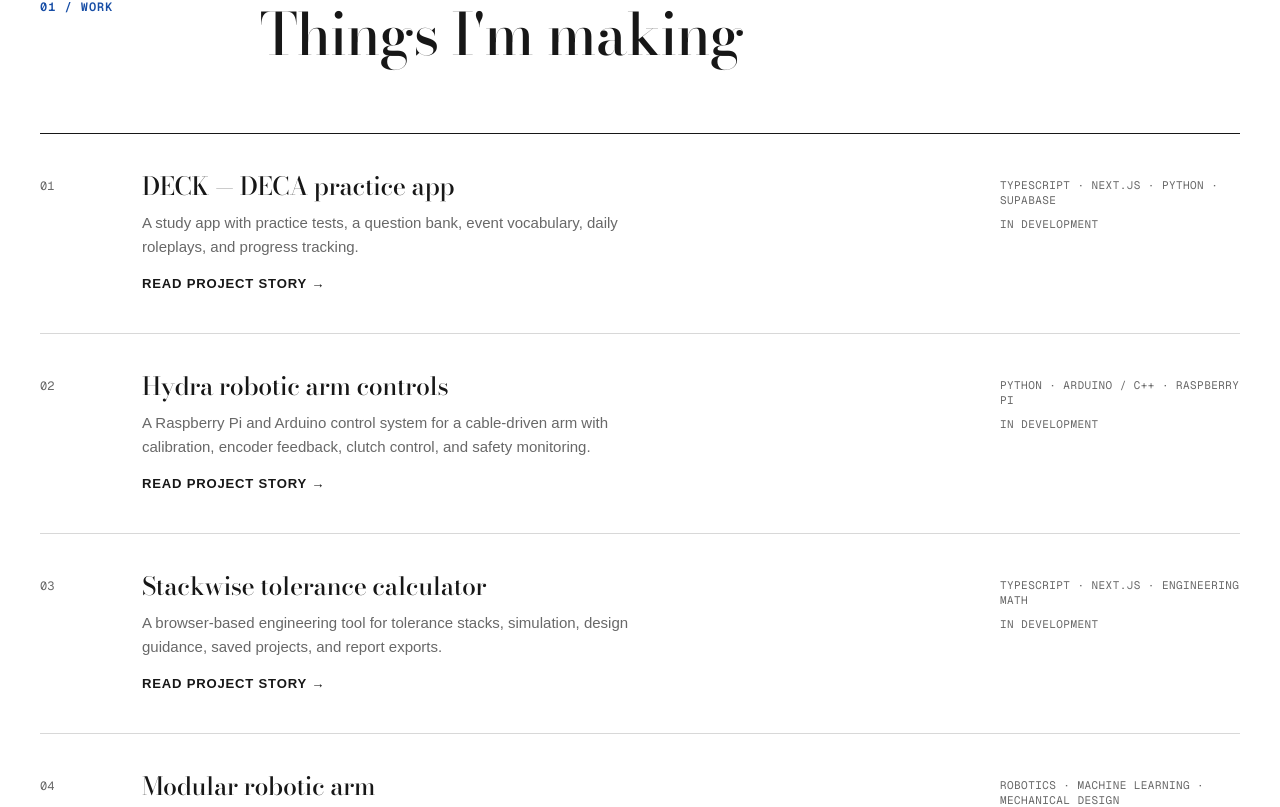
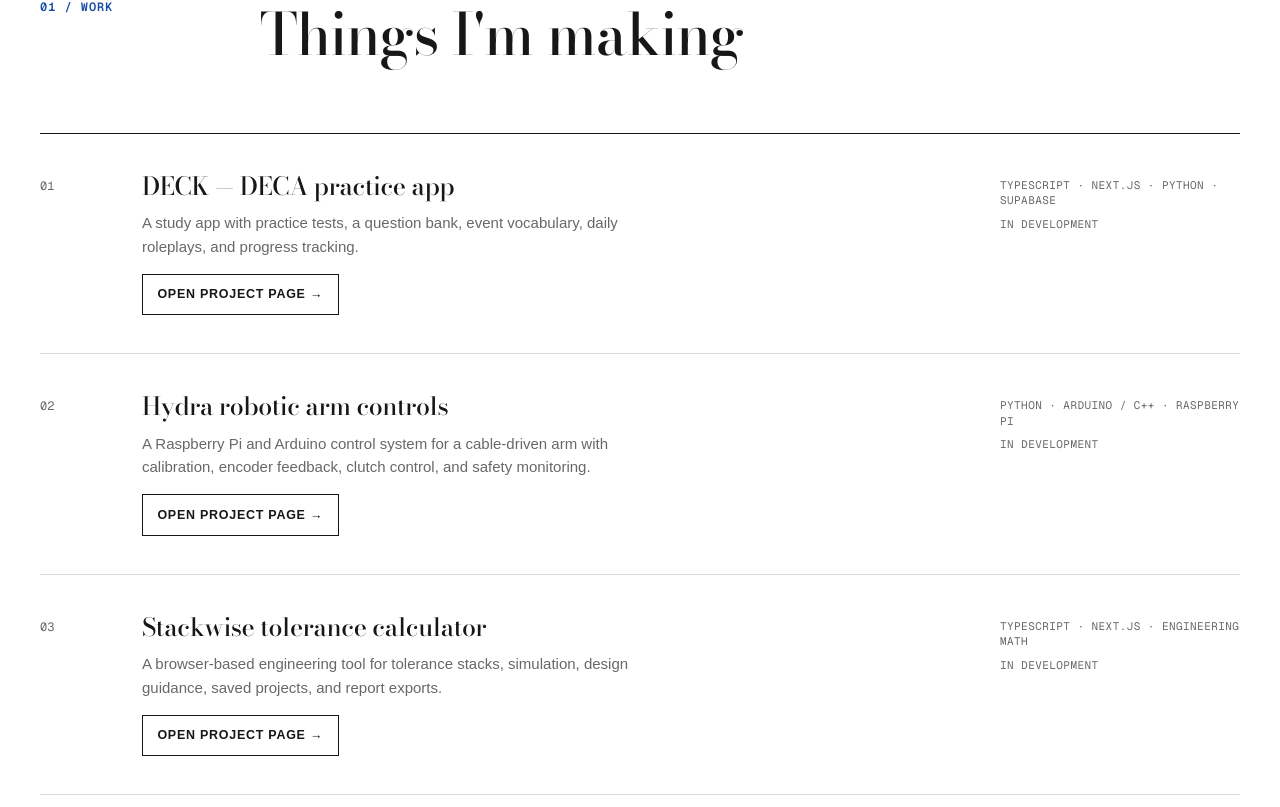
Before and after one commit to WHYDOESTHISWORLDEXIST/stefan-portfolio, a Next.js app: page / in a window 1280 px wide. Shown: the part 858-1665 px from the top of the page. Built offline with nearby package versions, Linux system fonts and the light colour scheme; a web font is replaced by a local one.

Commit message:
Add explicit project page buttons

```diff
--- a/app/globals.css
+++ b/app/globals.css
@@ -131,11 +131,12 @@ img, video { height: auto; }
 .publishedBook h2 { max-width: 16ch; margin-top: 1rem; }
 .publishedBook p { max-width: 38rem; margin: 2rem 0; font-size: 1.1rem; line-height: 1.65; }
 .topicProjectGrid { display: grid; grid-template-columns: repeat(2, minmax(0, 1fr)); }
-.topicProjectCard { min-height: 24rem; padding: clamp(1.5rem, 4vw, 3rem); border-right: 1px solid var(--line); border-bottom: 1px solid var(--line); color: inherit; text-decoration: none; }
+.topicProjectCard { min-height: 24rem; padding: clamp(1.5rem, 4vw, 3rem); border-right: 1px solid var(--line); border-bottom: 1px solid var(--line); color: inherit; }
 .topicProjectCard:nth-child(even) { border-right: 0; }
 .topicProjectCard h2 { margin-top: clamp(3rem, 7vw, 6rem); }
 .topicProjectCard p { max-width: 32rem; margin: 1.5rem 0 2.5rem; line-height: 1.6; }
-.topicProjectCard strong { font-size: .8rem; letter-spacing: .05em; text-transform: uppercase; }
+.topicProjectCard > a { display: inline-block; padding: .65rem .9rem; border: 1px solid var(--ink); color: inherit; font-size: .78rem; font-weight: 700; letter-spacing: .05em; text-decoration: none; text-transform: uppercase; }
+.topicProjectCard > a:hover { color: var(--paper); background: var(--ink); }
 @media (max-width: 42rem) {
   .topicHero > p:last-child { margin-left: 0; }
   .publishedBook, .topicProjectGrid { grid-template-columns: minmax(0, 1fr); }
@@ -169,10 +170,10 @@ img, video { height: auto; }
 @media (prefers-reduced-motion:reduce){html{scroll-behavior:auto}}
 
 /* Project index links and individual project stories. */
-.project { color: inherit; text-decoration: none; transition: background-color .2s ease, padding-inline .2s ease; }
-.project:hover { background: color-mix(in srgb, var(--line) 28%, transparent); padding-inline: clamp(.5rem, 1.5vw, 1.25rem); }
-.project:focus-visible { outline: 2px solid currentColor; outline-offset: 5px; }
-.projectReadMore { display: inline-block; margin-top: 1rem; font-size: .82rem; font-weight: 700; letter-spacing: .06em; text-transform: uppercase; }
+.project { color: inherit; }
+.projectReadMore { display: inline-block; margin-top: 1rem; padding: .65rem .9rem; border: 1px solid var(--ink); color: inherit; font-size: .78rem; font-weight: 700; letter-spacing: .06em; text-decoration: none; text-transform: uppercase; }
+.projectReadMore:hover { color: var(--paper); background: var(--ink); }
+.projectReadMore:focus-visible { outline: 2px solid currentColor; outline-offset: 4px; }
 .projectPage { background: var(--paper); }
 .projectStoryHero { padding-block: clamp(5rem, 11vw, 9rem) clamp(4rem, 8vw, 7rem); }
 .projectStoryHero .eyebrow { margin: 0 0 1.75rem; font-size: .78rem; font-weight: 700; letter-spacing: .1em; text-transform: uppercase; }
--- a/app/page.tsx
+++ b/app/page.tsx
@@ -27,15 +27,15 @@ export default function Home() {
         <header className="sectionHead"><p>01 / Work</p><h2>Things I&apos;m making</h2></header>
         <div className="projectList">
           {projects.map((project, index) => (
-            <a className="project" href={`/projects/${project.slug}`} key={project.title}>
+            <article className="project" key={project.title}>
               <span className="projectNumber">0{index + 1}</span>
               <div>
                 <h3>{project.title}</h3>
                 <p>{project.shortDescription}</p>
-                <span className="projectReadMore">Read project story →</span>
+                <a className="projectReadMore" href={`/projects/${project.slug}`} target="_self">Open project page →</a>
               </div>
               <div className="projectMeta"><span>{project.tools}</span><span>{project.year}</span></div>
-            </a>
+            </article>
           ))}
         </div>
       </section>
--- a/app/projects/page.tsx
+++ b/app/projects/page.tsx
@@ -14,12 +14,12 @@ export default function ProjectsPage() {
     <TopicShell eyebrow="Work in progress" title="Current projects" intro="What I am building, researching, and learning from right now. Select a project for the full story.">
       <div className="topicProjectGrid">
         {projects.map((project, index) => (
-          <a className="topicProjectCard" href={`/projects/${project.slug}`} key={project.slug}>
+          <article className="topicProjectCard" key={project.slug}>
             <span>0{index + 1} / {project.year}</span>
             <h2>{project.title}</h2>
             <p>{project.shortDescription}</p>
-            <strong>Read project story →</strong>
-          </a>
+            <a href={`/projects/${project.slug}`} target="_self">Open project page →</a>
+          </article>
         ))}
       </div>
     </TopicShell>
```
